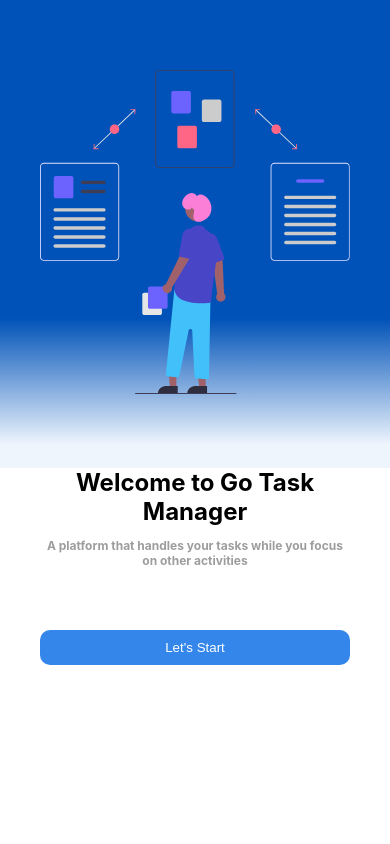
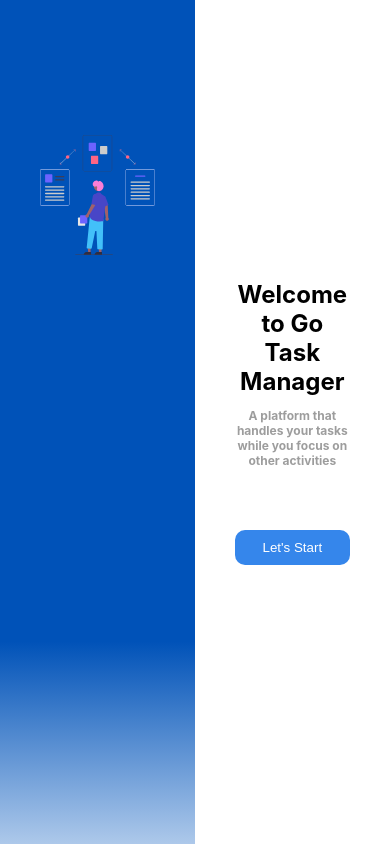
Before and after one commit to dimlaw7/Go-Task-Manager, a React (Create React App) app: page / in a window 390 px wide. Built offline with nearby package versions, Linux system fonts and the light colour scheme.

Commit message:
Finish touches to design responsiveness

```diff
--- a/src/components/Splashscreen.jsx
+++ b/src/components/Splashscreen.jsx
@@ -1,8 +1,9 @@
 import task2 from './task2.svg';
+import './Splashscreen.css';
 
 const Splashscreen = ({ appState }) => {
     return (
-        <>
+        <div className='Splashscreen'>
             <section className='hero'>
                 <div className='img-container'>
                     <img src={task2} className='hero-img' alt='hero-img' />
@@ -13,7 +14,7 @@
                 <p>A platform that handles your tasks while you focus on other activities</p>
                 <button onClick={() => appState(true)}>Let's Start</button>
             </section>
-        </>
+        </div>
     )
 }
 
```
